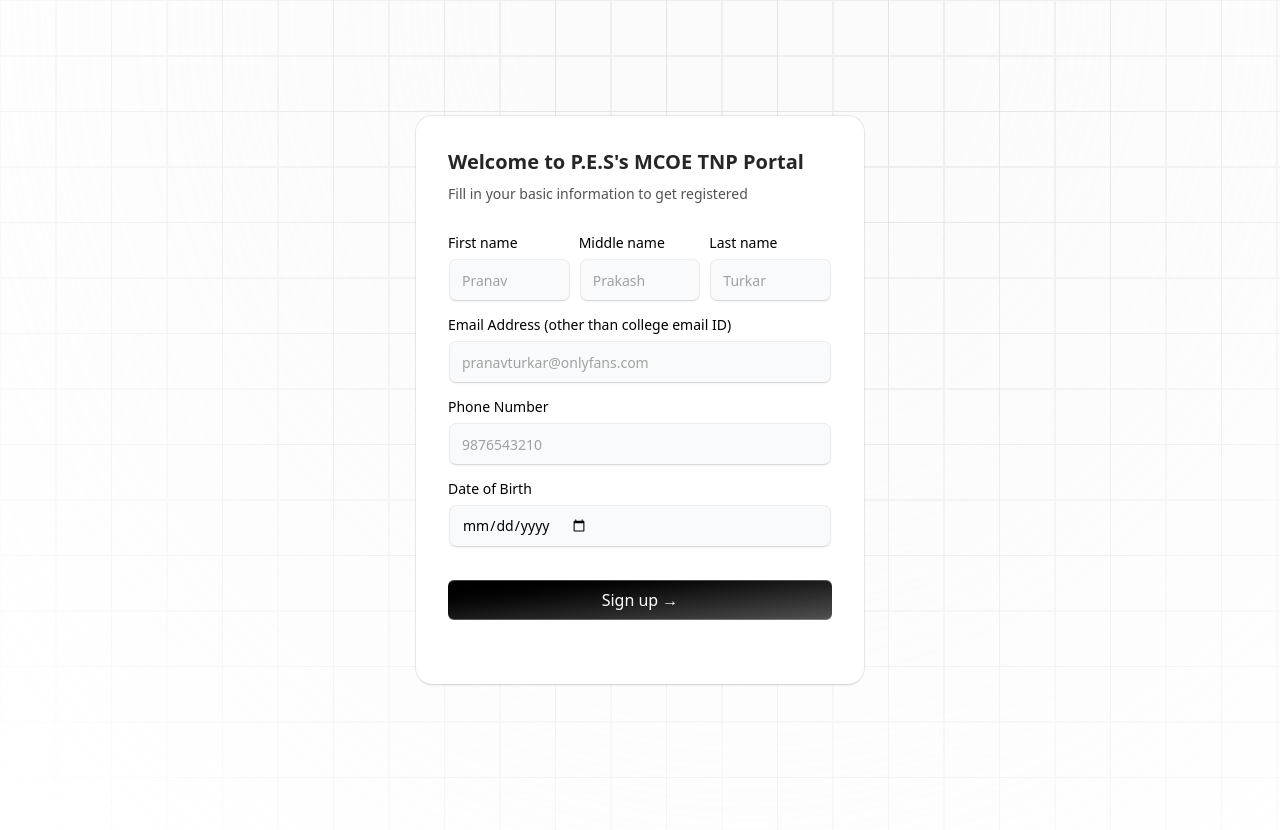
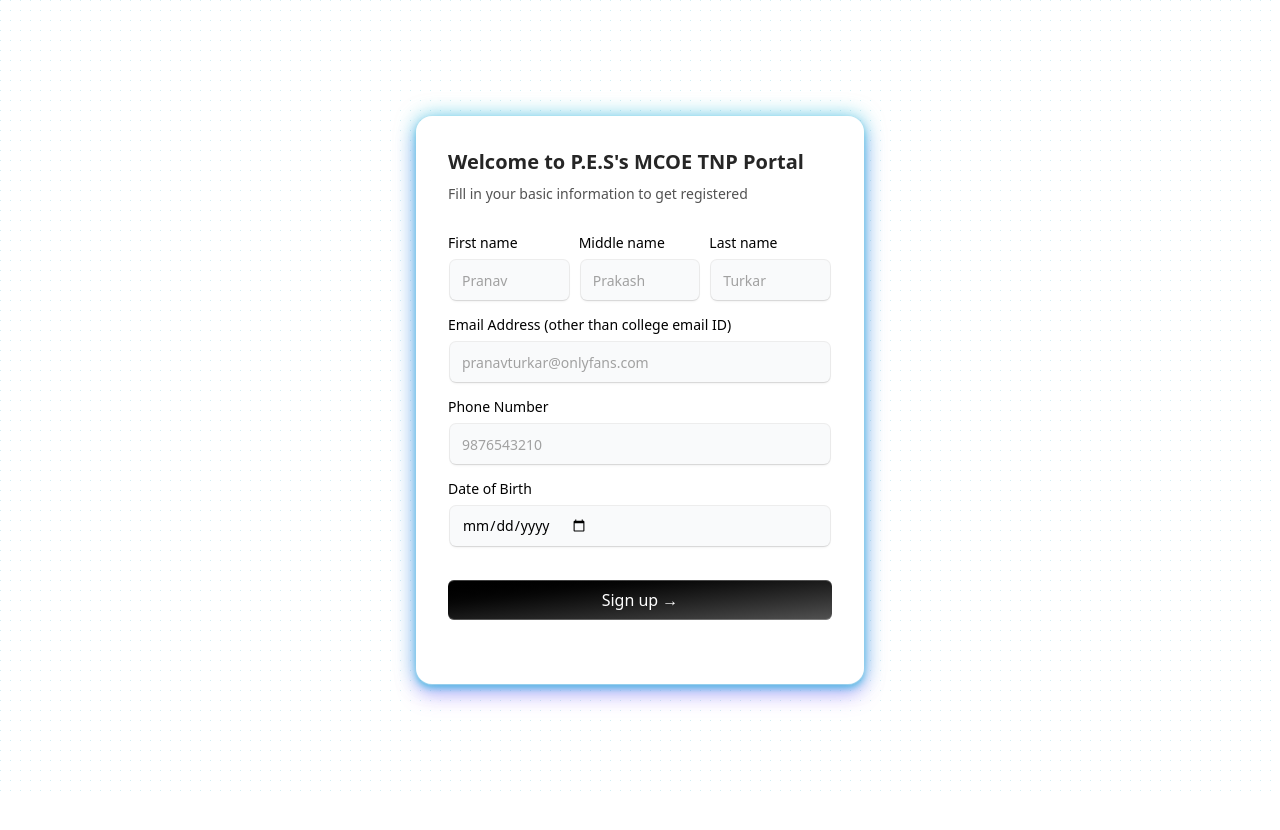
Before and after one commit to Abhi9shinde/tnp-frontend, a Next.js app: page /profile in a window 1280 px wide. Shown: the top 830 px of the page. After the commit the page ends 800 px from the top, so only its background shows below. Built offline with nearby package versions, Linux system fonts and the light colour scheme.

Commit message:
ui_update

```diff
--- a/app/(main)/profile/page.tsx
+++ b/app/(main)/profile/page.tsx
@@ -1,18 +1,25 @@
-import SignupFormDemo from '@/components/signup-form-demo'
-import { BackgroundRippleEffect } from '@/components/ui/background-ripple-effect'
-import React from 'react'
+import SignupFormDemo from "@/components/signup-form-demo";
+// import { BackgroundRippleEffect } from "@/components/ui/background-ripple-effect";
+import React from "react";
 
-type Props = {}
+type Props = {};
 
 const Profile = (props: Props) => {
   return (
-    <div className='flex flex-col items-center justify-center h-screen bg-white'>
-        <BackgroundRippleEffect />
-        <div className="relative z-10">
-          <SignupFormDemo/>
-        </div>
+    <div
+      className="flex flex-col items-center justify-center h-screen"
+      style={{
+        backgroundImage: `radial-gradient(circle at 0.5px 0.5px, rgba(6,182,212,0.2) 1px,transparent 0)`,
+        backgroundSize: "10px 10px",
+        backgroundRepeat: "repeat",
+      }}
+    >
+      {/* <BackgroundRippleEffect /> */}
+      <div className="relative z-10">
+        <SignupFormDemo />
+      </div>
     </div>
-  )
-}
+  );
+};
 
-export default Profile
+export default Profile;
--- a/components/signup-form-demo.tsx
+++ b/components/signup-form-demo.tsx
@@ -15,9 +15,9 @@ export default function SignupFormDemo() {
     console.log("Form submitted");
   };
   return (
-    <div className="shadow-input mx-auto w-full max-w-md rounded-none bg-white p-4 md:rounded-2xl md:p-8 dark:bg-black">
+    <div className="mx-auto w-full max-w-md rounded-none bg-white p-4 md:rounded-2xl md:p-8 dark:bg-black shadow-[0_0.8px_1px_rgba(250,250,250,0.5),0_4px_6px_rgba(6,182,212,0.5),0_12px_20px_rgba(150,100,255,0.4),0_0_20px_rgba(6,182,212,0.6)]">
       <h2 className="text-xl font-bold text-neutral-800 dark:text-neutral-200">
-        Welcome to P.E.S's MCOE TNP Portal
+        Welcome to P.E.S&apos;s MCOE TNP Portal
       </h2>
       <p className="mt-2 max-w-sm text-sm text-neutral-600 dark:text-neutral-300">
         Fill in your basic information to get registered
@@ -39,8 +39,14 @@ export default function SignupFormDemo() {
           </LabelInputContainer>
         </div>
         <LabelInputContainer className="mb-4">
-          <Label htmlFor="email">Email Address (other than college email ID)</Label>
-          <Input id="email" placeholder="pranavturkar@onlyfans.com" type="email" />
+          <Label htmlFor="email">
+            Email Address (other than college email ID)
+          </Label>
+          <Input
+            id="email"
+            placeholder="pranavturkar@onlyfans.com"
+            type="email"
+          />
         </LabelInputContainer>
         <LabelInputContainer className="mb-4">
           <Label htmlFor="phoneno">Phone Number</Label>
@@ -48,11 +54,7 @@ export default function SignupFormDemo() {
         </LabelInputContainer>
         <LabelInputContainer className="mb-8">
           <Label htmlFor="dob">Date of Birth</Label>
-          <Input
-            id="dob"
-            placeholder="DD-MM-YYYY"
-            type="date"
-          />
+          <Input id="dob" placeholder="DD-MM-YYYY" type="date" />
         </LabelInputContainer>
 
         <button
@@ -62,7 +64,6 @@ export default function SignupFormDemo() {
           Sign up &rarr;
           <BottomGradient />
         </button>
-
       </form>
     </div>
   );
--- a/components/ui/input.tsx
+++ b/components/ui/input.tsx
@@ -11,11 +11,11 @@ const Input = React.forwardRef<HTMLInputElement, InputProps>(
     const radius = 100; // change this to increase the rdaius of the hover effect
     const [visible, setVisible] = React.useState(false);
 
-    let mouseX = useMotionValue(0);
-    let mouseY = useMotionValue(0);
+    const mouseX = useMotionValue(0);
+    const mouseY = useMotionValue(0);
 
     function handleMouseMove({ currentTarget, clientX, clientY }: any) {
-      let { left, top } = currentTarget.getBoundingClientRect();
+      const { left, top } = currentTarget.getBoundingClientRect();
 
       mouseX.set(clientX - left);
       mouseY.set(clientY - top);
@@ -40,14 +40,14 @@ const Input = React.forwardRef<HTMLInputElement, InputProps>(
           type={type}
           className={cn(
             `shadow-input dark:placeholder-text-neutral-600 flex h-10 w-full rounded-md border-none bg-gray-50 px-3 py-2 text-sm text-black transition duration-400 group-hover/input:shadow-none file:border-0 file:bg-transparent file:text-sm file:font-medium placeholder:text-neutral-400 focus-visible:ring-[2px] focus-visible:ring-neutral-400 focus-visible:outline-none disabled:cursor-not-allowed disabled:opacity-50 dark:bg-zinc-800 dark:text-white dark:shadow-[0px_0px_1px_1px_#404040] dark:focus-visible:ring-neutral-600`,
-            className,
+            className
           )}
           ref={ref}
           {...props}
         />
       </motion.div>
     );
-  },
+  }
 );
 Input.displayName = "Input";
 
```
